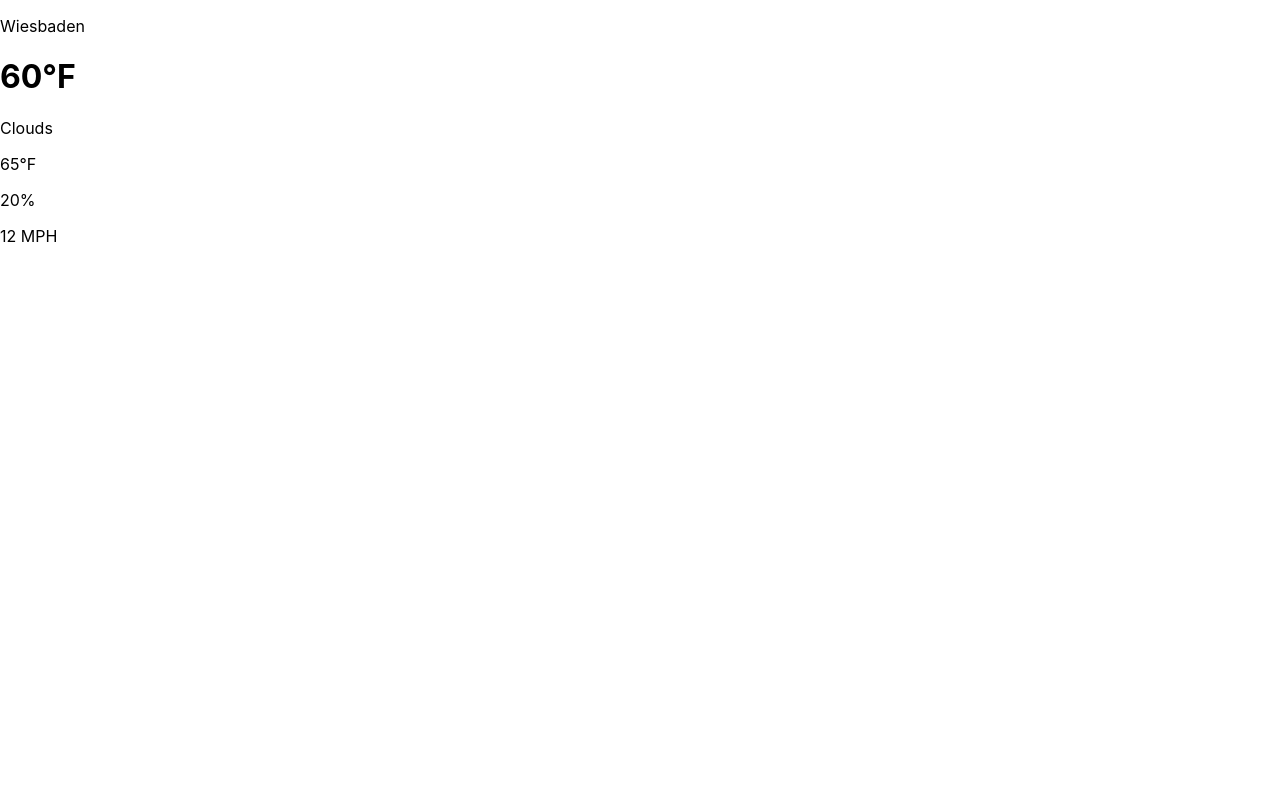
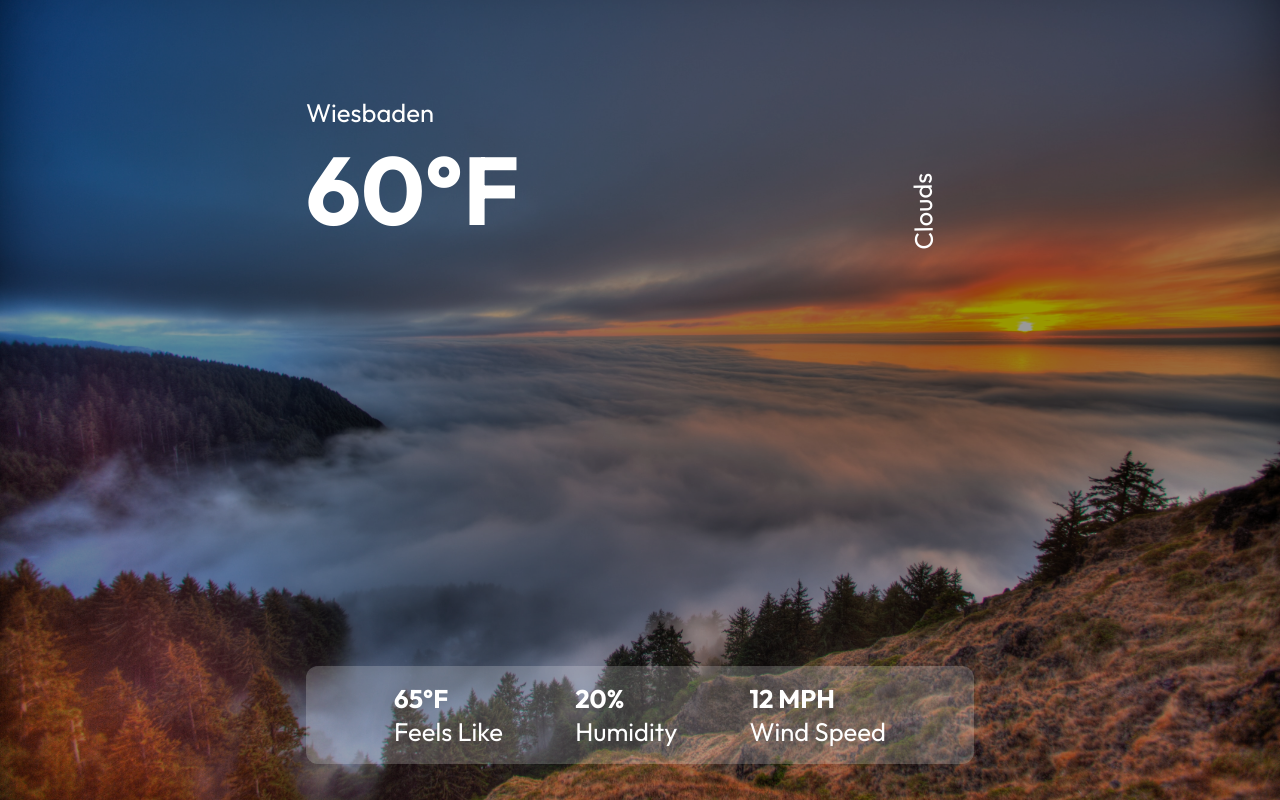
Before and after one commit to Herold1989/weather-app-react, a React (Create React App) app: page / in a window 1280 px wide. Built offline with nearby package versions, Linux system fonts and the light colour scheme.

Commit message:
added a backround and basic font stylings to page

```diff
--- a/src/App.js
+++ b/src/App.js
@@ -21,13 +21,16 @@
         </div>
         <div className='bottom'>
           <div className="feels">
-            <p>65°F</p>
+            <p className='bold'>65°F</p>
+            <p>Feels Like</p>
           </div>
           <div className="humidity">
-            <p>20%</p>
+            <p className='bold'>20%</p>
+            <p>Humidity</p>
           </div>
           <div className="wind">
-            <p>12 MPH</p>
+            <p className='bold'>12 MPH</p>
+            <p>Wind Speed</p>
           </div>
         </div>
       </div>
--- a/src/index.css
+++ b/src/index.css
@@ -1,13 +1,86 @@
+@import url('https://fonts.googleapis.com/css2?family=Outfit:wght@100;200;300;400;500;600;700&family=Poppins:ital,wght@0,100;0,200;0,300;0,400;0,500;0,600;0,700;0,800;0,900;1,100;1,200;1,300;1,400;1,500;1,600;1,700;1,800;1,900&display=swap');
+
+* {
+  box-sizing: border-box;
+  margin: 0;
+  padding: 0;
+
+}
+
 body {
-  margin: 0;
-  font-family: -apple-system, BlinkMacSystemFont, 'Segoe UI', 'Roboto', 'Oxygen',
+  font-family: 'Outfit', 'Segoe UI', 'Roboto', 'Oxygen',
     'Ubuntu', 'Cantarell', 'Fira Sans', 'Droid Sans', 'Helvetica Neue',
     sans-serif;
   -webkit-font-smoothing: antialiased;
   -moz-osx-font-smoothing: grayscale;
 }
 
-code {
-  font-family: source-code-pro, Menlo, Monaco, Consolas, 'Courier New',
-    monospace;
+/* styles p-tags */
+
+p {
+  font-size: 1.6rem;
 }
+
+/* styles headline h1-tags */
+
+h1 {
+  font-size: 6rem;
+}
+
+.app {
+  width: 100%;
+  height: 100vh;
+  position: relative;
+  background-color: rgba(0, 0,0, 0.4);
+  color: #ffffff;
+}
+
+.app:before{
+  content: '';
+  background: url('./assets/sunset.jpg') no-repeat center center/cover;
+  position: absolute;
+  width: 100%;
+  height: 100%;
+  top: 0%;
+  left: 0%;
+  z-index: -1;
+}
+
+.container {
+  max-width: 700px;
+  height: 700px;
+  margin: auto;
+  padding: 0 1rem;
+  position: relative;
+  top: 10%;
+  display: flex;
+  flex-direction: column;
+  justify-content: space-between;
+}
+
+.app .top {
+  width: 100%;
+  margin: 1rem auto;
+}
+
+.app .description {
+  position: relative;
+  right: -90%;
+  transform-origin: 0 0;
+  transform: rotate(269deg)
+}
+
+.app .bottom {
+  display: flex;
+  justify-content: space-evenly;
+  text-align: cennter;
+  width: 100%;
+  margin: 1rem auto;
+  padding: 1rem;
+  border-radius: 12px;
+  background-color: rgb(255,255,255,0.2);
+}
+
+.bold {
+  font-weight: 700;
+}
```
Also changed, not shown: src/assets/sunset.jpg (added).
